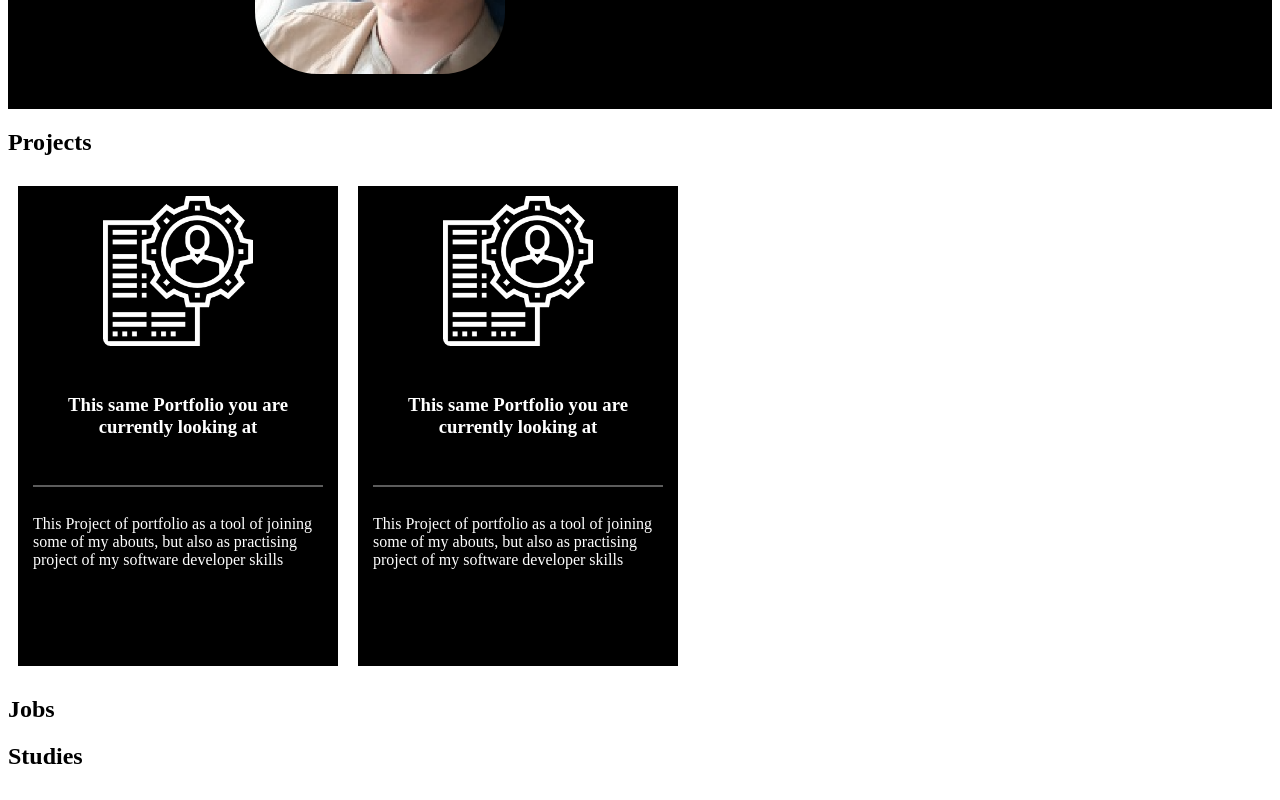
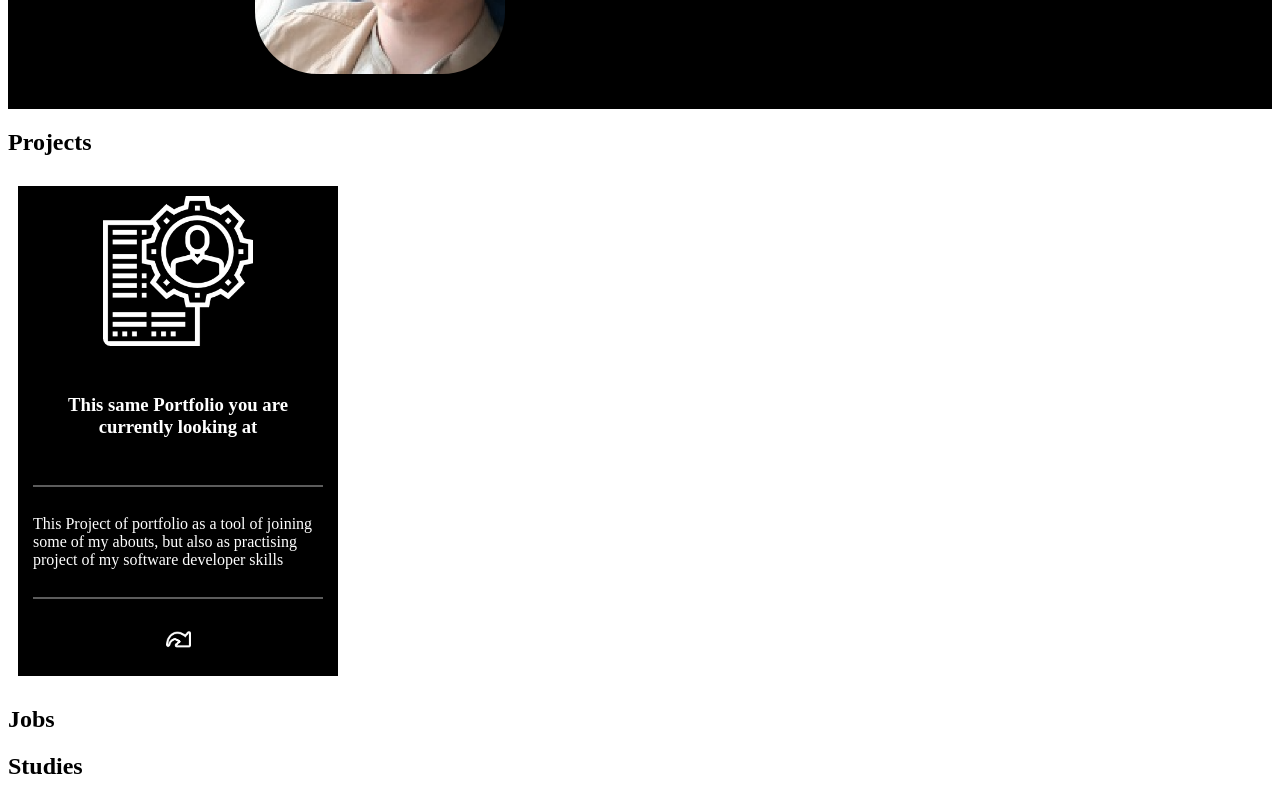
Before and after one commit to Deffohn/portfolio-website, a Next.js app in the folder app/: page / in a window 1280 px wide. Shown: the part 341-1141 px from the top of the page. Built offline with nearby package versions, Linux system fonts and the light colour scheme.

Commit message:
✨💄 project links on project component

```diff
--- a/app/components/Projects/Projects.module.css
+++ b/app/components/Projects/Projects.module.css
@@ -1,7 +1,7 @@
 @media only screen and (min-width: 850px) {
   .project {
     width: 320px;
-    height: 480px;
+    min-height: 480px;
   }
 
   .projectPicture {
@@ -93,3 +93,20 @@
   color: white;
   text-decoration: none;
 }
+
+.projectContentLinkList {
+  display: flex;
+  margin-left: 5px;
+  margin-right: 5px;
+  margin-top: 10px;
+  margin-bottom: 10px;
+  flex-wrap: wrap;
+  align-items: left;
+  justify-content: center;
+}
+
+.projectContentLink {
+  display: block;
+  margin-left: auto;
+  margin-right: auto;
+}
--- a/app/components/Projects/Projects.tsx
+++ b/app/components/Projects/Projects.tsx
@@ -1,4 +1,5 @@
 import styles from './Projects.module.css';
+import Image from 'next/image';
 
 type ProjectContentInput = {
   illustrationPath?: string,
@@ -46,27 +47,51 @@ const ProjectComponent: React.FC<{contentInput: ProjectContentInput}> = (
             }
           </div>
         </div>
+        { /* {project links} */
+          contentInput.projectLinks && contentInput.projectLinks?.length != 0 &&
+
+          <div style={{
+            display: "flex",
+            justifyContent: "space-between",
+            flexDirection: "column"
+          }}>
+
+          <div className={styles.projectContent}>
+            <hr/>
+          </div>
+          <div className={styles.projectContent}>
+            <div className={styles.projectContentLinkList}>
+              {
+                contentInput.projectLinks.map((link: string) => {
+                  return (
+                    <a href={link}
+                      className={styles.projectContentLink}
+                      title={link}
+                    >
+                      <Image
+                        src={"High-contrast-emblem-symbolic-link.png"}
+                        alt={link}
+                        width={25}
+                        height={25}
+                      />
+                    </a>
+                  );
+                })
+              }
+
+            </div>
+          </div>
+
+          </div>
+
+        }
+
       </div>
     </div>
   );
 };
 
 const projects: ProjectContentInput[] = [
-  {
-    illustrationPath: "/projects/portfolio.png",
-    projectName: "This same Portfolio you are currently looking at",
-    projectDescription: "This Project of portfolio as a tool of joining some of my abouts, but also as practising project of my software developer skills",
-    projectTags: [
-      "NextJS",
-      "Typescript",
-      "CICD",
-      "Github Actions",
-      "Front"
-    ],
-    projectLinks: [
-      "https://github.com/Deffohn/portfolio-website"
-    ]
-  },
   {
     illustrationPath: "/projects/portfolio.png",
     projectName: "This same Portfolio you are currently looking at",
```
Also changed, not shown: app/public/High-contrast-emblem-symbolic-link.png (added).
